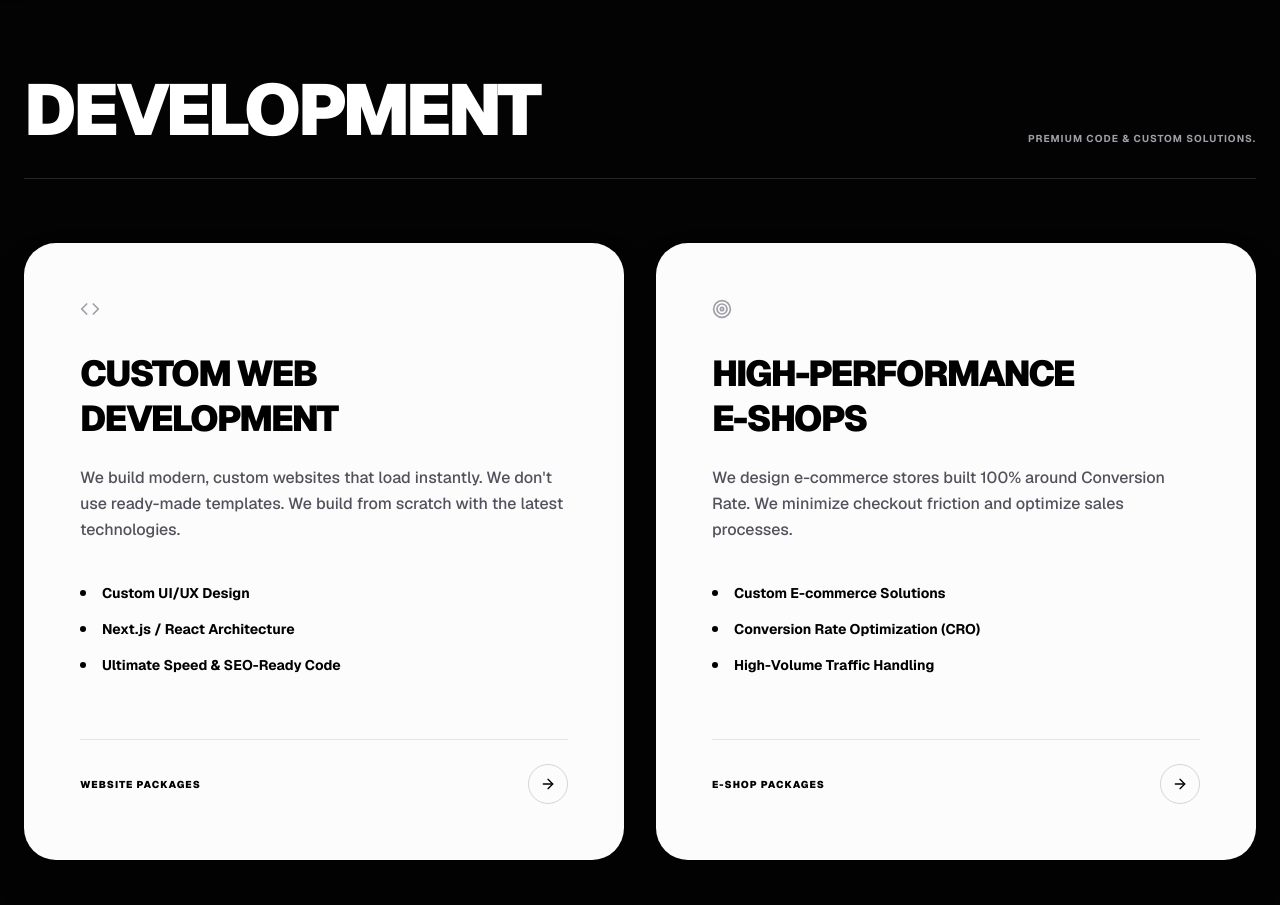
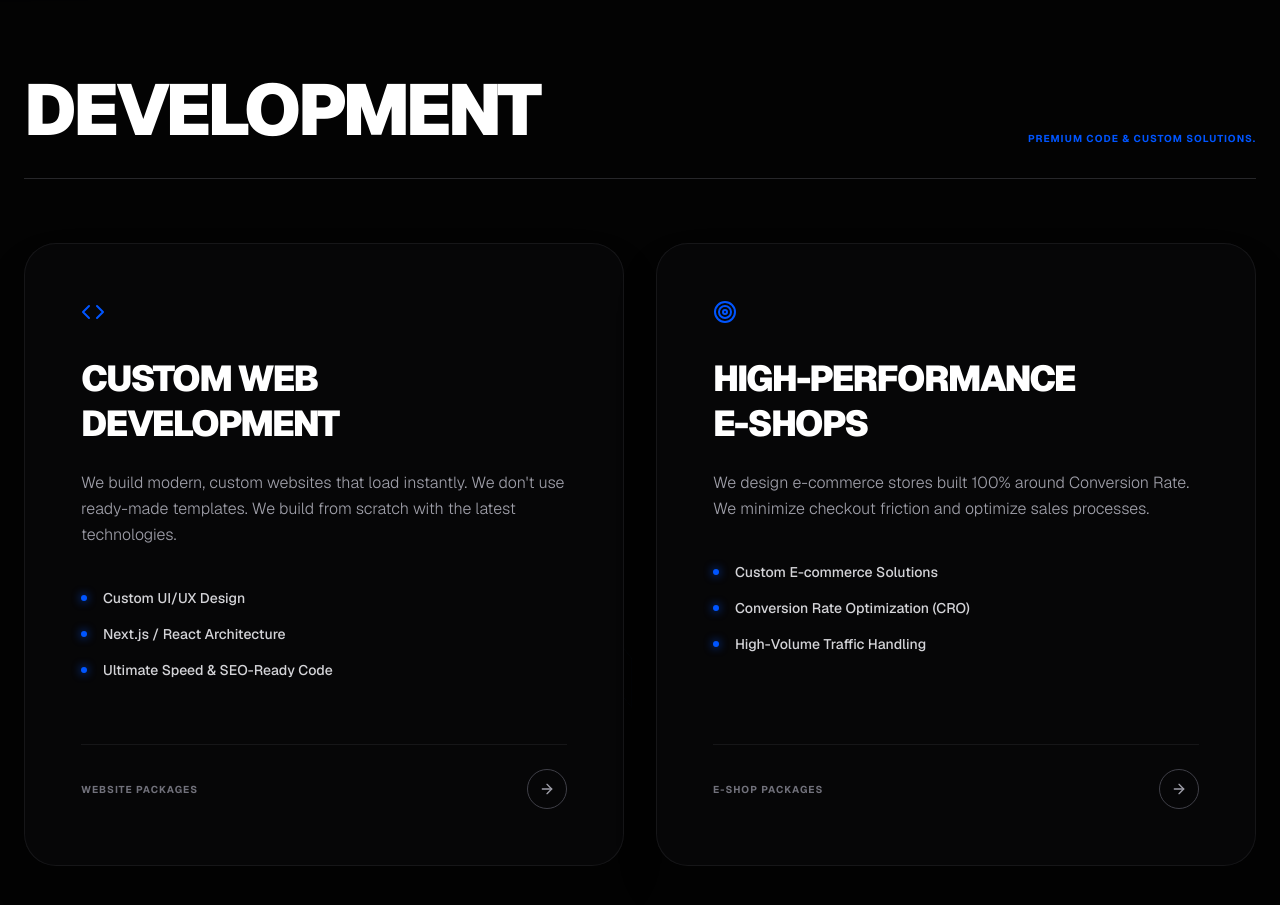
Before and after one commit to renzooagency-arch/renzo-agency, a Next.js app: page / in a window 1280 px wide. Shown: the part 920-1825 px from the top of the page. Built offline with nearby package versions, Linux system fonts and the light colour scheme.

Commit message:
changed bento cards to dark greek style

```diff
--- a/app/page.tsx
+++ b/app/page.tsx
@@ -187,14 +187,14 @@ export default function Home() {
         </div>
       </div>
 
-      {/* NEW SERVICES SECTION (White Bento Box Cards) */}
+      {/* NEW SERVICES SECTION (Obsidian / Blue Greek Style) */}
       <section id="services" className="py-32 px-6 relative z-10">
         <div className="max-w-7xl mx-auto">
           <div className="mb-16 flex flex-col md:flex-row items-start md:items-end justify-between border-b border-zinc-800 pb-8">
             <h3 className="text-5xl md:text-7xl font-sans font-black tracking-tighter uppercase text-white">
               {lang === 'EN' ? 'DEVELOPMENT' : 'ΑΝΑΠΤΥΞΗ'}
             </h3>
-            <p className="text-zinc-400 font-bold tracking-widest text-[10px] uppercase mt-4 md:mt-0">
+            <p className="text-[#0055FF] font-bold tracking-widest text-[10px] uppercase mt-4 md:mt-0">
               {lang === 'EN' ? 'Premium Code & Custom Solutions.' : 'PREMIUM ΚΩΔΙΚΑΣ & CUSTOM ΛΥΣΕΙΣ.'}
             </p>
           </div>
@@ -202,52 +202,56 @@ export default function Home() {
           <div className="grid grid-cols-1 lg:grid-cols-2 gap-8">
 
             {/* Card 1: Web Development */}
-            <div className="bg-[#fcfcfc] text-black rounded-[2rem] p-10 md:p-14 flex flex-col hover:scale-[1.02] transition-transform duration-500 shadow-2xl">
-              <div className="text-zinc-400 mb-8 flex gap-2 items-center">
-                <svg xmlns="http://www.w3.org/2000/svg" width="20" height="20" viewBox="0 0 24 24" fill="none" stroke="currentColor" strokeWidth="2" strokeLinecap="round" strokeLinejoin="round"><polyline points="16 18 22 12 16 6"></polyline><polyline points="8 6 2 12 8 18"></polyline></svg>
+            <div className="bg-zinc-950/70 backdrop-blur-md border border-zinc-800/50 rounded-[2rem] p-10 md:p-14 flex flex-col hover:border-[#0055FF] hover:bg-zinc-900 transition-all duration-500 shadow-2xl group relative overflow-hidden">
+              <div className="absolute top-0 left-0 w-full h-1 bg-gradient-to-r from-transparent via-[#0055FF] to-transparent opacity-0 group-hover:opacity-100 transition duration-500"></div>
+
+              <div className="text-[#0055FF] mb-8 flex gap-2 items-center">
+                <svg xmlns="http://www.w3.org/2000/svg" width="24" height="24" viewBox="0 0 24 24" fill="none" stroke="currentColor" strokeWidth="2" strokeLinecap="round" strokeLinejoin="round"><polyline points="16 18 22 12 16 6"></polyline><polyline points="8 6 2 12 8 18"></polyline></svg>
               </div>
-              <h4 className="text-3xl md:text-4xl font-black mb-6 leading-tight tracking-tighter uppercase">
+              <h4 className="text-3xl md:text-4xl font-black mb-6 leading-tight tracking-tighter uppercase text-white">
                 CUSTOM WEB<br/>DEVELOPMENT
               </h4>
-              <p className="text-zinc-600 text-sm md:text-base mb-10 leading-relaxed font-medium">
+              <p className="text-zinc-400 text-sm md:text-base mb-10 leading-relaxed font-light">
                 {lang === 'EN'
                   ? "We build modern, custom websites that load instantly. We don't use ready-made templates. We build from scratch with the latest technologies."
                   : "Κατασκευάζουμε σύγχρονες, custom ιστοσελίδες που φορτώνουν αστραπιαία. Δεν χρησιμοποιούμε έτοιμα templates. Χτίζουμε από το μηδέν με τις πιο σύγχρονες τεχνολογίες."}
               </p>
               <ul className="space-y-4 mb-16">
-                <li className="flex items-center gap-4 text-sm font-bold"><span className="w-1.5 h-1.5 bg-black rounded-full"></span> Custom UI/UX Design</li>
-                <li className="flex items-center gap-4 text-sm font-bold"><span className="w-1.5 h-1.5 bg-black rounded-full"></span> Next.js / React Architecture</li>
-                <li className="flex items-center gap-4 text-sm font-bold"><span className="w-1.5 h-1.5 bg-black rounded-full"></span> {lang === 'EN' ? 'Ultimate Speed & SEO-Ready Code' : 'Απόλυτη Ταχύτητα & SEO-Ready Κώδικας'}</li>
+                <li className="flex items-center gap-4 text-sm font-medium text-zinc-300"><span className="w-1.5 h-1.5 bg-[#0055FF] rounded-full shadow-[0_0_10px_#0055FF]"></span> Custom UI/UX Design</li>
+                <li className="flex items-center gap-4 text-sm font-medium text-zinc-300"><span className="w-1.5 h-1.5 bg-[#0055FF] rounded-full shadow-[0_0_10px_#0055FF]"></span> Next.js / React Architecture</li>
+                <li className="flex items-center gap-4 text-sm font-medium text-zinc-300"><span className="w-1.5 h-1.5 bg-[#0055FF] rounded-full shadow-[0_0_10px_#0055FF]"></span> {lang === 'EN' ? 'Ultimate Speed & SEO-Ready Code' : 'Απόλυτη Ταχύτητα & SEO-Ready Κώδικας'}</li>
               </ul>
-              <div className="mt-auto pt-6 border-t border-zinc-200 flex items-center justify-between group cursor-pointer">
-                <span className="text-[10px] font-black tracking-widest uppercase">{lang === 'EN' ? 'Website Packages' : 'ΠΑΚΕΤΑ WEBSITES'}</span>
-                <div className="w-10 h-10 rounded-full border border-zinc-300 flex items-center justify-center group-hover:bg-black group-hover:text-white transition-all duration-300">
+              <div className="mt-auto pt-6 border-t border-zinc-800/50 flex items-center justify-between cursor-pointer">
+                <span className="text-[10px] font-bold tracking-widest uppercase text-zinc-500 group-hover:text-[#0055FF] transition-colors duration-300">{lang === 'EN' ? 'Website Packages' : 'ΠΑΚΕΤΑ WEBSITES'}</span>
+                <div className="w-10 h-10 rounded-full border border-zinc-700 text-zinc-400 flex items-center justify-center group-hover:border-[#0055FF] group-hover:text-[#0055FF] group-hover:bg-[#0055FF]/10 transition-all duration-300">
                   <svg xmlns="http://www.w3.org/2000/svg" width="16" height="16" viewBox="0 0 24 24" fill="none" stroke="currentColor" strokeWidth="2" strokeLinecap="round" strokeLinejoin="round"><line x1="5" y1="12" x2="19" y2="12"></line><polyline points="12 5 19 12 12 19"></polyline></svg>
                 </div>
               </div>
             </div>
 
             {/* Card 2: E-Shops */}
-            <div className="bg-[#fcfcfc] text-black rounded-[2rem] p-10 md:p-14 flex flex-col hover:scale-[1.02] transition-transform duration-500 shadow-2xl">
-              <div className="text-zinc-400 mb-8 flex gap-2 items-center">
-                <svg xmlns="http://www.w3.org/2000/svg" width="20" height="20" viewBox="0 0 24 24" fill="none" stroke="currentColor" strokeWidth="2" strokeLinecap="round" strokeLinejoin="round"><circle cx="12" cy="12" r="10"></circle><circle cx="12" cy="12" r="6"></circle><circle cx="12" cy="12" r="2"></circle></svg>
+            <div className="bg-zinc-950/70 backdrop-blur-md border border-zinc-800/50 rounded-[2rem] p-10 md:p-14 flex flex-col hover:border-[#0055FF] hover:bg-zinc-900 transition-all duration-500 shadow-2xl group relative overflow-hidden">
+              <div className="absolute top-0 left-0 w-full h-1 bg-gradient-to-r from-transparent via-[#0055FF] to-transparent opacity-0 group-hover:opacity-100 transition duration-500"></div>
+
+              <div className="text-[#0055FF] mb-8 flex gap-2 items-center">
+                <svg xmlns="http://www.w3.org/2000/svg" width="24" height="24" viewBox="0 0 24 24" fill="none" stroke="currentColor" strokeWidth="2" strokeLinecap="round" strokeLinejoin="round"><circle cx="12" cy="12" r="10"></circle><circle cx="12" cy="12" r="6"></circle><circle cx="12" cy="12" r="2"></circle></svg>
               </div>
-              <h4 className="text-3xl md:text-4xl font-black mb-6 leading-tight tracking-tighter uppercase">
+              <h4 className="text-3xl md:text-4xl font-black mb-6 leading-tight tracking-tighter uppercase text-white">
                 HIGH-PERFORMANCE<br/>E-SHOPS
               </h4>
-              <p className="text-zinc-600 text-sm md:text-base mb-10 leading-relaxed font-medium">
+              <p className="text-zinc-400 text-sm md:text-base mb-10 leading-relaxed font-light">
                 {lang === 'EN'
                   ? "We design e-commerce stores built 100% around Conversion Rate. We minimize checkout friction and optimize sales processes."
                   : "Σχεδιάζουμε ηλεκτρονικά καταστήματα στημένα 100% γύρω από το Conversion Rate. Ελαχιστοποιούμε το friction στο checkout και βελτιστοποιούμε τις διαδικασίες πώλησης."}
               </p>
               <ul className="space-y-4 mb-16">
-                <li className="flex items-center gap-4 text-sm font-bold"><span className="w-1.5 h-1.5 bg-black rounded-full"></span> {lang === 'EN' ? 'Custom E-commerce Solutions' : 'Custom E-commerce Λύσεις'}</li>
-                <li className="flex items-center gap-4 text-sm font-bold"><span className="w-1.5 h-1.5 bg-black rounded-full"></span> Conversion Rate Optimization (CRO)</li>
-                <li className="flex items-center gap-4 text-sm font-bold"><span className="w-1.5 h-1.5 bg-black rounded-full"></span> High-Volume Traffic Handling</li>
+                <li className="flex items-center gap-4 text-sm font-medium text-zinc-300"><span className="w-1.5 h-1.5 bg-[#0055FF] rounded-full shadow-[0_0_10px_#0055FF]"></span> {lang === 'EN' ? 'Custom E-commerce Solutions' : 'Custom E-commerce Λύσεις'}</li>
+                <li className="flex items-center gap-4 text-sm font-medium text-zinc-300"><span className="w-1.5 h-1.5 bg-[#0055FF] rounded-full shadow-[0_0_10px_#0055FF]"></span> Conversion Rate Optimization (CRO)</li>
+                <li className="flex items-center gap-4 text-sm font-medium text-zinc-300"><span className="w-1.5 h-1.5 bg-[#0055FF] rounded-full shadow-[0_0_10px_#0055FF]"></span> High-Volume Traffic Handling</li>
               </ul>
-              <div className="mt-auto pt-6 border-t border-zinc-200 flex items-center justify-between group cursor-pointer">
-                <span className="text-[10px] font-black tracking-widest uppercase">{lang === 'EN' ? 'E-Shop Packages' : 'ΠΑΚΕΤΑ E-SHOPS'}</span>
-                <div className="w-10 h-10 rounded-full border border-zinc-300 flex items-center justify-center group-hover:bg-black group-hover:text-white transition-all duration-300">
+              <div className="mt-auto pt-6 border-t border-zinc-800/50 flex items-center justify-between cursor-pointer">
+                <span className="text-[10px] font-bold tracking-widest uppercase text-zinc-500 group-hover:text-[#0055FF] transition-colors duration-300">{lang === 'EN' ? 'E-Shop Packages' : 'ΠΑΚΕΤΑ E-SHOPS'}</span>
+                <div className="w-10 h-10 rounded-full border border-zinc-700 text-zinc-400 flex items-center justify-center group-hover:border-[#0055FF] group-hover:text-[#0055FF] group-hover:bg-[#0055FF]/10 transition-all duration-300">
                   <svg xmlns="http://www.w3.org/2000/svg" width="16" height="16" viewBox="0 0 24 24" fill="none" stroke="currentColor" strokeWidth="2" strokeLinecap="round" strokeLinejoin="round"><line x1="5" y1="12" x2="19" y2="12"></line><polyline points="12 5 19 12 12 19"></polyline></svg>
                 </div>
               </div>
@@ -293,7 +297,7 @@ export default function Home() {
         </div>
       </section>
 
-      {/* The Agora (Contact Form - Moved back to Bottom) */}
+      {/* The Agora (Contact Form) */}
       <section id="the-agora" className="py-32 px-6 relative z-10 border-t border-zinc-900 bg-[#030303]/90 backdrop-blur-md">
         <div className="max-w-7xl mx-auto">
           <div className="mb-20 text-center">
```
